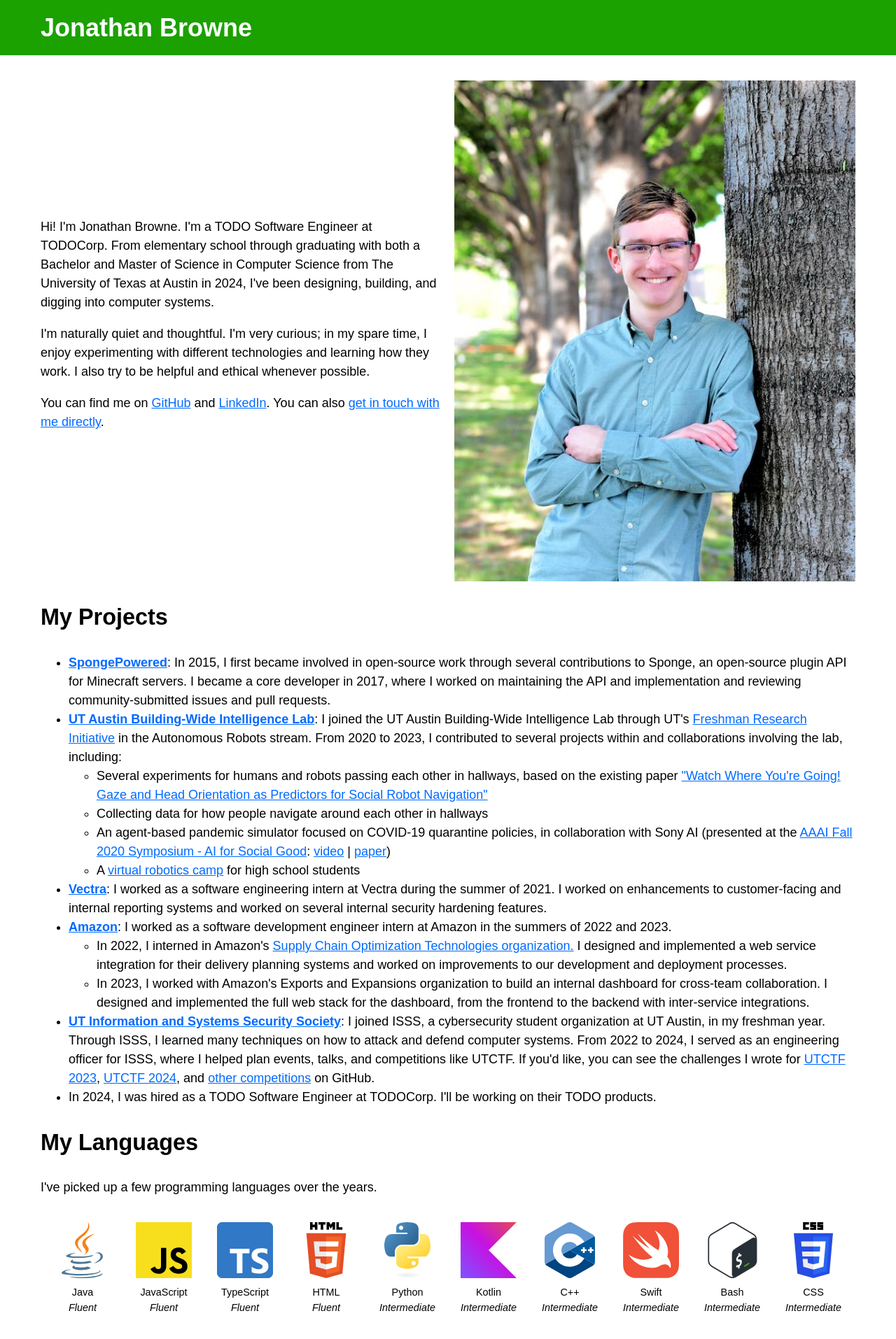
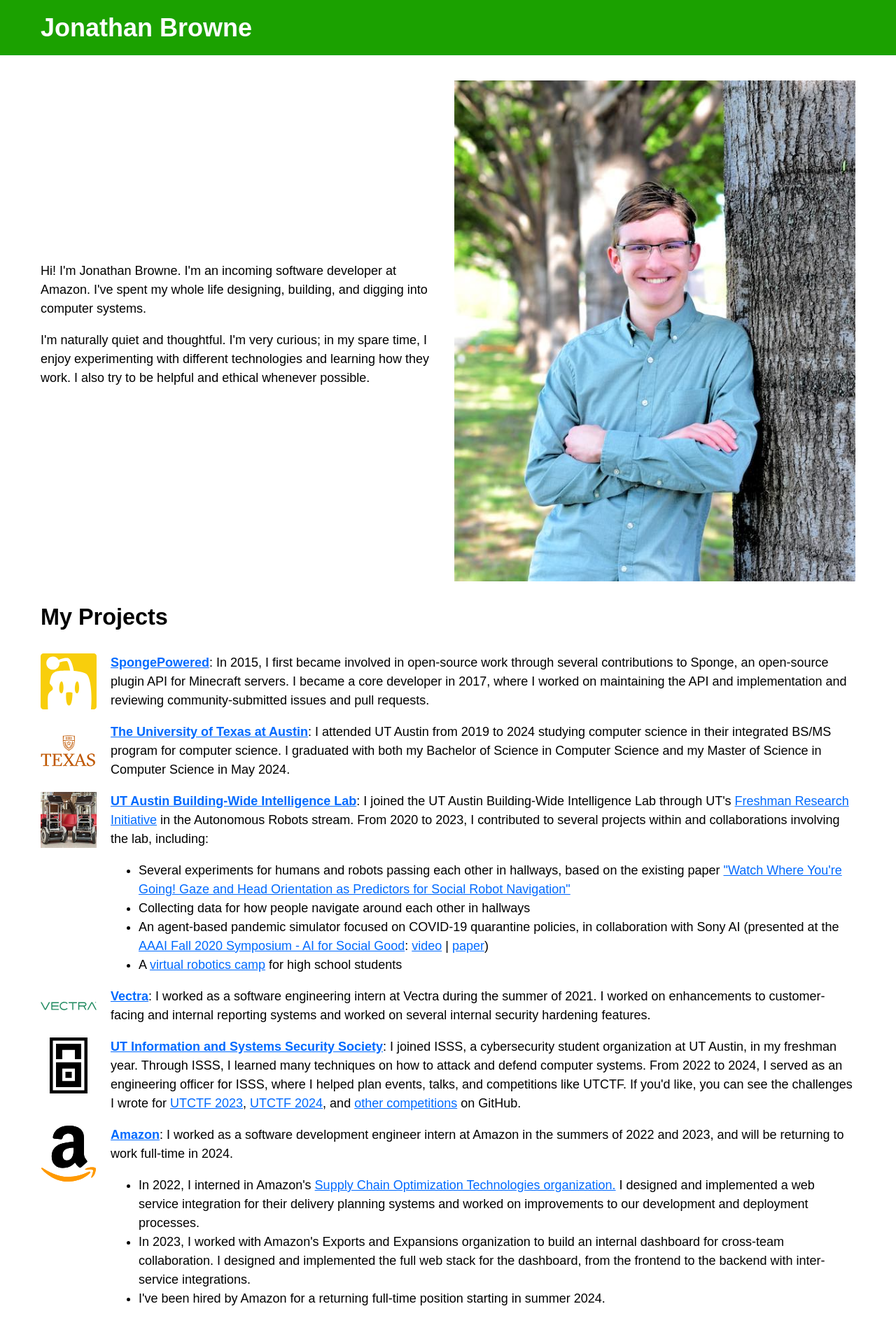
Before and after one commit to JBYoshi/jbyoshi.github.io, a Jekyll site: the page built from index.html, in a window 1280 px wide. Shown: the top 1914 px of the page at 70% size. Built offline with Jekyll 4.4.1, drawn with Linux system fonts in a browser that asks for light colours; comment, search, counter and statistics services are not loaded.

Commit message:
I have a job now! Also updating the format of the "My Projects" section.

```diff
--- a/assets/style.css
+++ b/assets/style.css
@@ -84,6 +84,9 @@
 .programming-languages img {padding-bottom: 10px;}
 .programming-languages picture img {display: block; /* fixes weird spacing stuff */}
 .programming-languages>div {width: 80px; object-fit: contain; margin: 18px; display: flex; flex-direction: column; align-items: center; font-size: 80%;}
+.project-list-item>img {width: 80px; max-height: 80px; object-fit: contain;}
+.project-list-item>:last-child, .project-list-item>:last-child>:last-child {margin-bottom: 0; padding-bottom: 0;}
+.project-list-item {margin-bottom: 1em;}
 
 /* Desktop */
 @media screen and (min-width:600px) {
@@ -121,4 +124,21 @@
         display: flex;
         flex-direction: column;
     }
+
+    .project-list {
+        display: flex;
+        flex-direction: column;
+        align-items: flex-start;
+    }
+    .project-list-item {
+        display: flex;
+        flex-direction: row;
+    }
+    .project-list-item>img {
+        min-width: 80px;
+        padding-right: 20px;
+    }
+    .project-list-item>p, .project-list-item>div {
+        flex-grow: 1;
+    }
 }
--- a/index.html
+++ b/index.html
@@ -11,17 +11,10 @@
         alt="">
 </div>
 
-<!--
-    I think the part I like about other websites is not so much that there's less white
-    as that the content takes up all of the page.
--->
-
 <div class="left-column">
 <p>
-    <!-- TODO: update here and in Projects section -->
-    Hi! I'm Jonathan Browne. I'm a TODO Software Engineer at TODOCorp. From elementary
-    school through graduating with both a Bachelor and Master of Science in Computer Science from The
-    University of Texas at Austin in 2024, I've been designing, building, and digging into computer systems.
+    Hi! I'm Jonathan Browne. I'm an incoming software developer at Amazon. I've spent my whole life designing,
+    building, and digging into computer systems.
 </p>
 
 <p>
@@ -30,29 +23,38 @@
     possible.
 </p>
 
-<p>
-    You can find me on <a href="https://github.com/JBYoshi/">GitHub</a> and
-    <a href="https://www.linkedin.com/in/jonathan-browne/">LinkedIn</a>.
-    You can also <a href="/contact">get in touch with me directly</a>.
-</p>
-
 </div>
 </section>
 <section>
     <h2>My Projects</h2>
 
-    <ul>
-        <li>
+    <div class="project-list">
+        <div class="project-list-item">
+            <img src="/assets/3rdparty/spongie-mark.svg">
+            <p>
                 <b><a href="https://www.spongepowered.org">SpongePowered</a></b>:
                 In 2015, I first became involved in open-source work through several contributions to Sponge,
                 an open-source plugin API for Minecraft servers. I became a core developer in 2017, where I worked
                 on maintaining the API and implementation and reviewing community-submitted issues and pull requests.
-        </li>
-        <li>
+            </p>
+        </div>
+        <div class="project-list-item">
+            <img src="/assets/3rdparty/ut-austin.svg">
+            <p>
+                <b><a href="https://www.utexas.edu">The University of Texas at Austin</a></b>: I attended UT Austin from 2019 to 2024
+                studying computer science in their integrated BS/MS program for computer science. I graduated with both my Bachelor of Science in Computer Science and my
+                Master of Science in Computer Science in May 2024.
+            </p>
+        </div>
+        <div class="project-list-item">
+            <img src="/assets/3rdparty/utexas-bwi.jpg">
+            <div>
+                <p>
                     <b><a href="https://www.cs.utexas.edu/~larg/bwi_web/">UT Austin Building-Wide Intelligence Lab</a></b>:
                     I joined the UT Austin Building-Wide Intelligence Lab through UT's
                     <a href="https://cns.utexas.edu/fri">Freshman Research Initiative</a> in the Autonomous Robots stream.
                     From 2020 to 2023, I contributed to several projects within and collaborations involving the lab, including:
+                </p>
                 <ul>
                     <li>
                         Several experiments for humans and robots passing each other in hallways, based on the existing paper
@@ -71,15 +73,34 @@
                         school students
                     </li>
                 </ul>
-        </li>
-        <li>
+            </div>
+        </div>
+        <div class="project-list-item">
+            <img src="/assets/3rdparty/vectra.svg">
+            <p>
                 <b><a href="https://vectra.ai">Vectra</a></b>: I worked as a software engineering intern at Vectra during the summer of 2021. I
                 worked on enhancements to customer-facing and internal reporting systems and worked on several
                 internal security hardening features.
-        </li>
-        <li>
+            </p>
+        </div>
+        <div class="project-list-item">
+            <img src="/assets/3rdparty/isss-logo-black.svg">
+            <p>
+                <b><a href="https://isss.io">UT Information and Systems Security Society</a></b>: I joined
+                ISSS, a cybersecurity student organization at UT Austin, in my freshman year. Through ISSS,
+                I learned many techniques on how to attack and defend computer systems. From 2022 to 2024, I served as
+                an engineering officer for ISSS, where I helped plan events, talks, and competitions like UTCTF. If you'd like,
+                you can see the challenges I wrote for
+                <a href="https://github.com/utisss/UTCTF-23">UTCTF 2023</a>, <a href="https://github.com/utisss/UTCTF-24">UTCTF 2024</a>,
+                and <a href="https://github.com/utisss/ctf">other competitions</a> on GitHub.
+            </p>
+        </div>
+        <div class="project-list-item">
+            <img src="/assets/3rdparty/amazon.svg">
+            <div>
+                <p>
                     <b><a href="https://www.aboutamazon.com/">Amazon</a></b>: I worked as a software development
-            engineer intern at Amazon in the summers of 2022 and 2023.
+                    engineer intern at Amazon in the summers of 2022 and 2023, and will be returning to work full-time in 2024.
                     <ul>
                         <li>
                             In 2022, I interned in Amazon's
@@ -93,22 +114,14 @@
                             cross-team collaboration. I designed and implemented the full web stack for the dashboard, from the
                             frontend to the backend with inter-service integrations.
                         </li>
-            </ul>
-        </li>
                         <li>
-            <b><a href="https://isss.io">UT Information and Systems Security Society</a></b>: I joined
-            ISSS, a cybersecurity student organization at UT Austin, in my freshman year. Through ISSS,
-            I learned many techniques on how to attack and defend computer systems. From 2022 to 2024, I served as
-            an engineering officer for ISSS, where I helped plan events, talks, and competitions like UTCTF. If you'd like,
-            you can see the challenges I wrote for
-            <a href="https://github.com/utisss/UTCTF-23">UTCTF 2023</a>, <a href="https://github.com/utisss/UTCTF-24">UTCTF 2024</a>,
-            and <a href="https://github.com/utisss/ctf">other competitions</a> on GitHub.
-        </li>
-        <li>
-            <!-- TODO: update here and in top section -->
-            In 2024, I was hired as a TODO Software Engineer at TODOCorp. I'll be working on their TODO products.
+                            I've been hired by Amazon for a returning full-time position starting in summer 2024.
                         </li>
                     </ul>
+                </p>
+            </div>
+        </div>
+    </div>
 </section>
 
 <section>
```
Also changed, not shown: assets/3rdparty/amazon.svg (added), assets/3rdparty/isss-logo-black.svg (added), assets/3rdparty/spongie-mark.svg (added), assets/3rdparty/ut-austin.svg (added), assets/3rdparty/utexas-bwi.jpg (added), assets/3rdparty/vectra.svg (added). Lines whose indentation alone changed are shown as unchanged.
